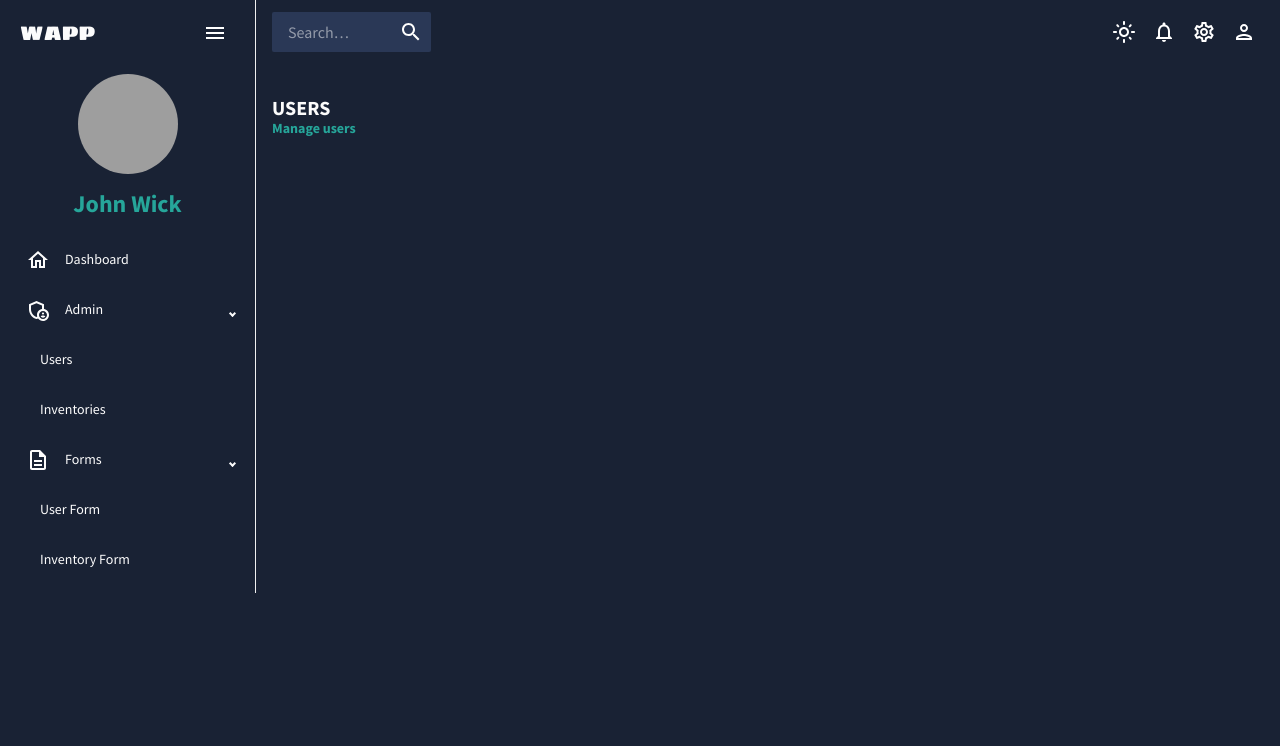
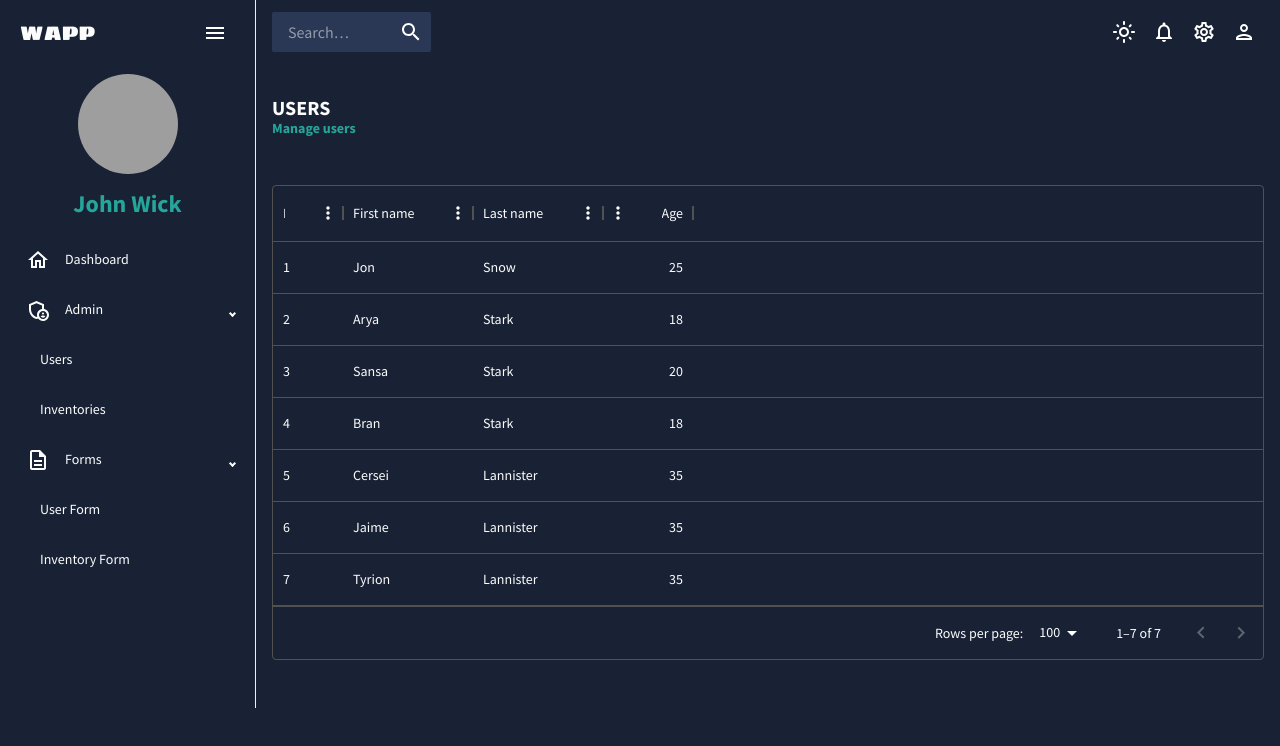
Before and after one commit to DJPajares/dashboard-template, a Next.js app: page /admin/users in a window 1280 px wide. Shown: the top 746 px of the page. Built offline with nearby package versions, Linux system fonts and the light colour scheme; grey boxes are pictures that could not be loaded.

Commit message:
chore: add grid data

```diff
--- a/src/pages/admin/users.tsx
+++ b/src/pages/admin/users.tsx
@@ -1,10 +1,35 @@
 import Header from '@/components/global/Header';
 import { Box, Typography, useTheme } from '@mui/material';
+import { DataGrid, GridColDef } from '@mui/x-data-grid';
 import Head from 'next/head';
+import { mockDataUsers } from '@/data/mockData';
 
 const Users = () => {
   const theme = useTheme();
   const colors = theme.palette;
+
+  const columns: GridColDef[] = [
+    { field: 'id', headerName: 'ID', width: 70 },
+    { field: 'firstName', headerName: 'First name', width: 130 },
+    { field: 'lastName', headerName: 'Last name', width: 130 },
+    {
+      field: 'age',
+      headerName: 'Age',
+      type: 'number',
+      width: 90
+    }
+    // {
+    //   field: 'fullName',
+    //   headerName: 'Full name',
+    //   description: 'This column has a value getter and is not sortable.',
+    //   sortable: false,
+    //   width: 160,
+    //   valueGetter: (params) =>
+    //     `${params.getValueAsString('firstName') || ''} ${
+    //       params.getValueAsString('lastName') || ''
+    //     }`
+    // }
+  ];
 
   return (
     <>
@@ -18,6 +43,7 @@ const Users = () => {
         </Box>
 
         <Box py={4}>
+          <DataGrid rows={mockDataUsers} columns={columns} />
           {/* <TextField label="Search" variant="outlined" size="small" />
           <Button variant="contained" color="primary">
             Search
```
